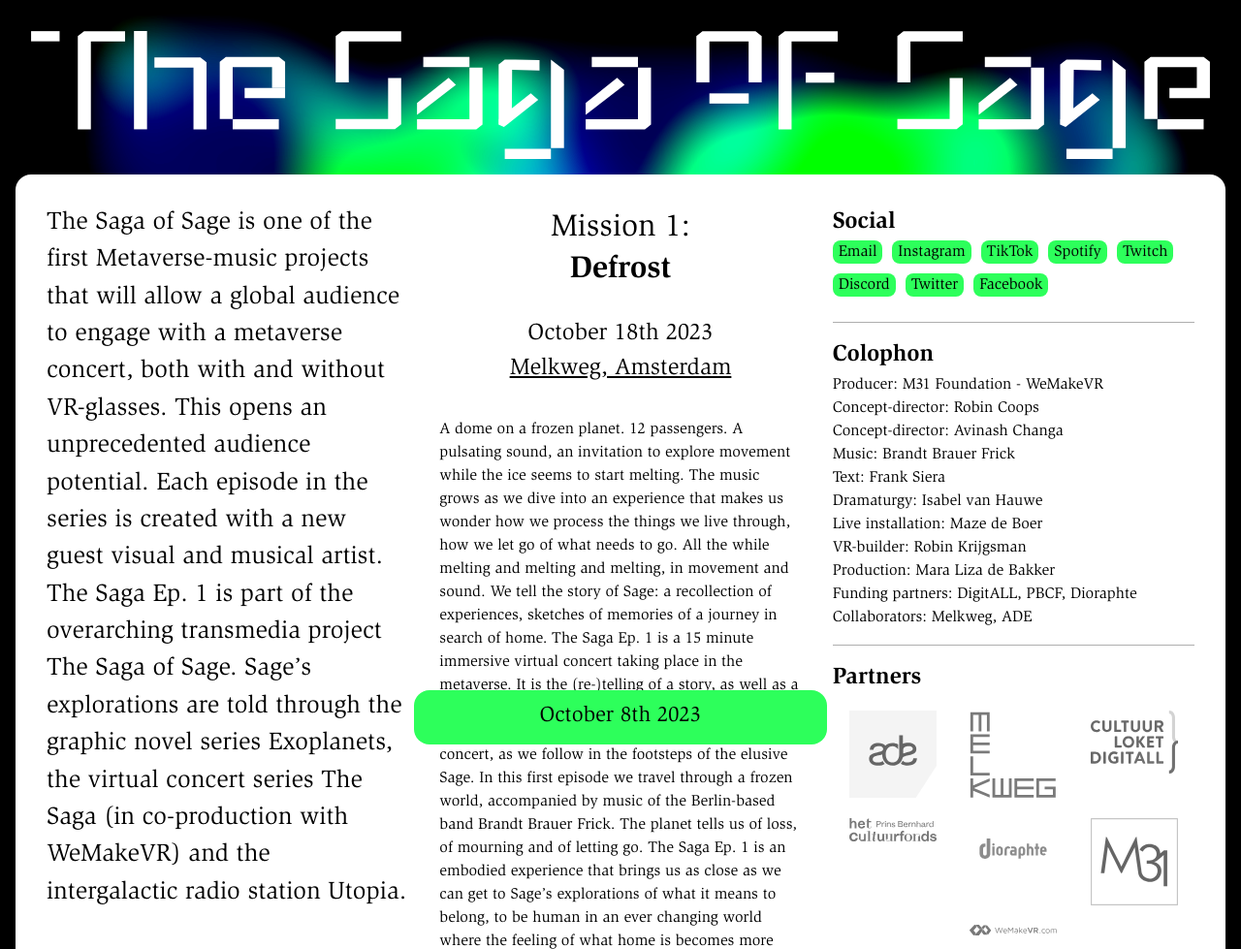
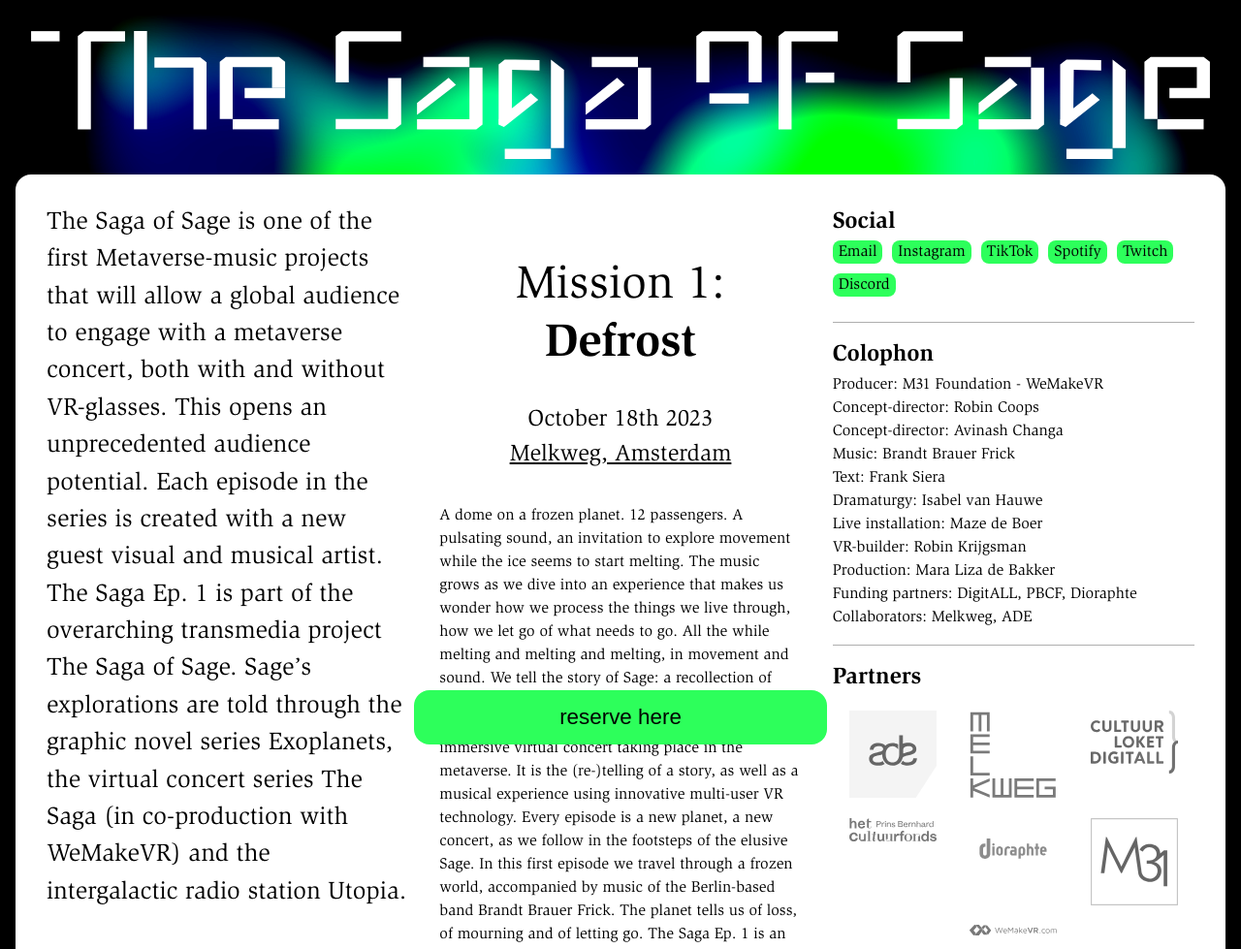
Before and after one commit to rubenverkuylen/sagaofsage, a plain HTML site: page index.html in a window 1280 px wide. Shown: the top 979 px of the page at 97% size. Drawn offline with Linux system fonts and the light colour scheme.

Commit message:
typography

```diff
--- a/index.html
+++ b/index.html
@@ -124,19 +124,13 @@
                 <a href="tiktok.com/@thesagaofsage" target="_blank">TikTok</a>
               </li>
               <li>
-                <a href="" target="_blank">Spotify</a>
+                <a href="https://open.spotify.com/artist/5HMp0p0F5QFL4w2NwOgc8F?si=iTQOk56cQJm_yKH2AwK0DA" target="_blank">Spotify</a>
               </li>
               <li>
                 <a href="https://www.twitch.tv/thesagaofsage" target="_blank">Twitch</a>
               </li>
               <li>
                 <a href="" target="_blank">Discord</a>
-              </li>
-              <li>
-                <a href="" target="_blank">Twitter</a>
-              </li>
-              <li>
-                <a href="" target="_blank">Facebook</a>
               </li>
             </ul>
           </div>
@@ -233,7 +227,7 @@
       </div>
     </main>
     <footer>
-      <a href="https://www.amsterdam-dance-event.nl/en/search/?q=saga+of+sage" information="action" id="reservation">reserve here</a>
+      <a href="https://www.amsterdam-dance-event.nl/en/search/?q=saga+of+sage" information="date" id="reservation">October 18th 2023</a>
     </footer>
     <script src="script.js"></script>
   </body>
--- a/script.js
+++ b/script.js
@@ -30,7 +30,7 @@ menuClose.addEventListener("click", closeMenu);
 
 function changeBtnText() {
   const action = "reserve here";
-  const date = "October 8th 2023";
+  const date = "October 18th 2023";
   const attr = reservation.getAttribute("information");
   if (attr === "action") {
     reservation.innerHTML = date;
@@ -39,6 +39,7 @@ function changeBtnText() {
     reservation.innerHTML = action;
     reservation.setAttribute("information", "action");
   }
+  reservation.style.background = "var(--color-third)";
 }
 
 setInterval(() => {
--- a/style.css
+++ b/style.css
@@ -8,6 +8,7 @@
   --color-light-grey: rgb(232, 232, 232);
   --color-dark-grey: rgb(174, 174, 174);
   --font-family: SlimbachStd, Georgia, serif;
+  --font-family-sans: Arial, sans-serif;
   --padding: 1em;
   --gap: calc(2 * var(--padding));
   --radius: 16px;
@@ -76,6 +77,10 @@ body {
   line-height: 1.5;
   padding: var(--padding);
   background-color: var(--color-black);
+}
+
+footer {
+  font-family: var(--font-family-sans);
 }
 
 /* A elements that don't have a class get default styles */
@@ -148,11 +153,13 @@ footer {
   padding: 0.5em 0;
   border-radius: var(--radius);
   border: none;
-  background: var(--color-third);
+  background: var(--color-dark-grey);
   color: var(--color-black);
   font-size: 1.4em;
   text-align: center;
   text-decoration: none;
+  transition: 0.2s;
+  transition-timing-function: cubic-bezier(0, 0.51, 0.99, 0.55);
 }
 
 #reservation:hover {
@@ -239,15 +246,16 @@ footer {
 #episode .section-header {
   text-align: center;
   margin-bottom: 2em;
+  margin-top: 3em;
 }
 
 #episode-header h2 {
-  font-size: 2em;
+  font-size: 3em;
 }
 
 #episode-header h2:first-child {
   font-weight: 100;
-  margin-bottom: -5px;
+  margin-bottom: -0.25em;
 }
 
 .header-meta {
@@ -348,6 +356,9 @@ footer {
   .grid {
     grid-template-columns: repeat(3, 1fr);
   }
+  .grid-item {
+    margin-bottom: 4em;
+  }
   #about {
     font-size: 1.6em;
   }
```
